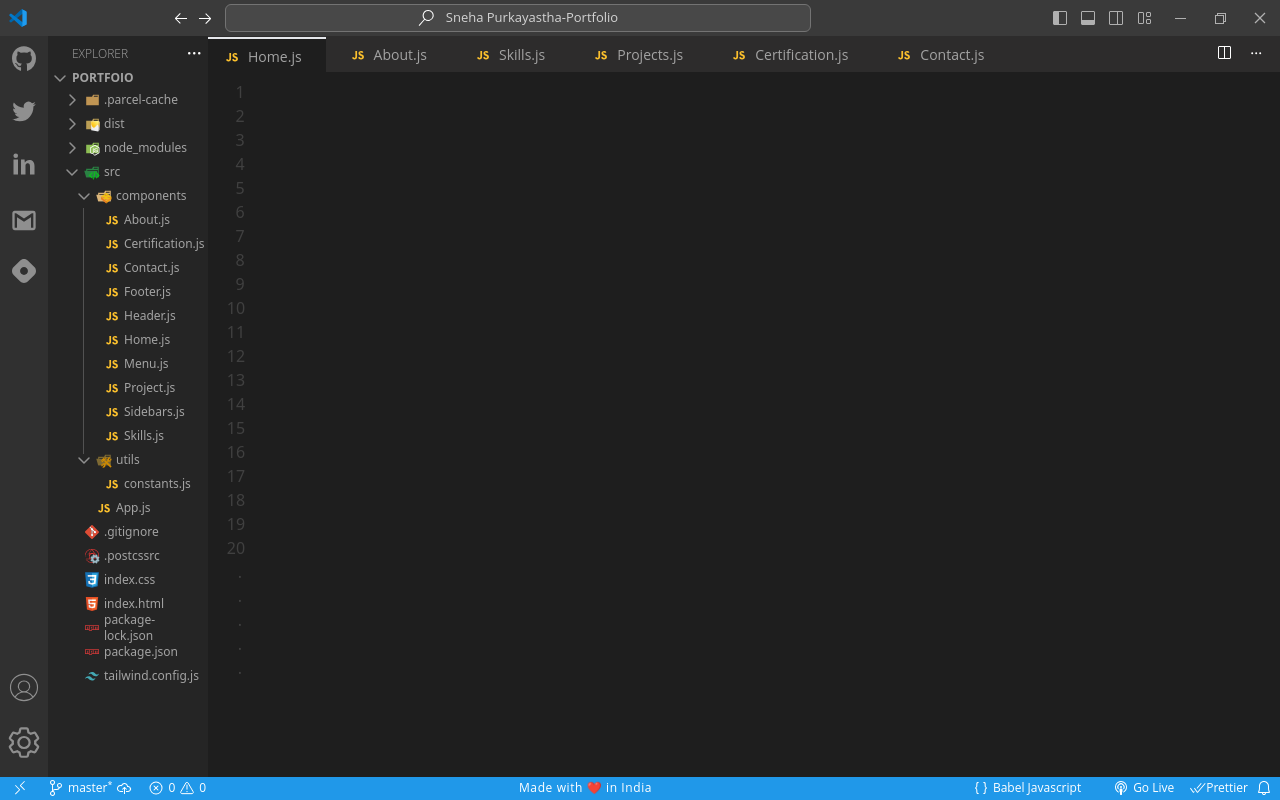
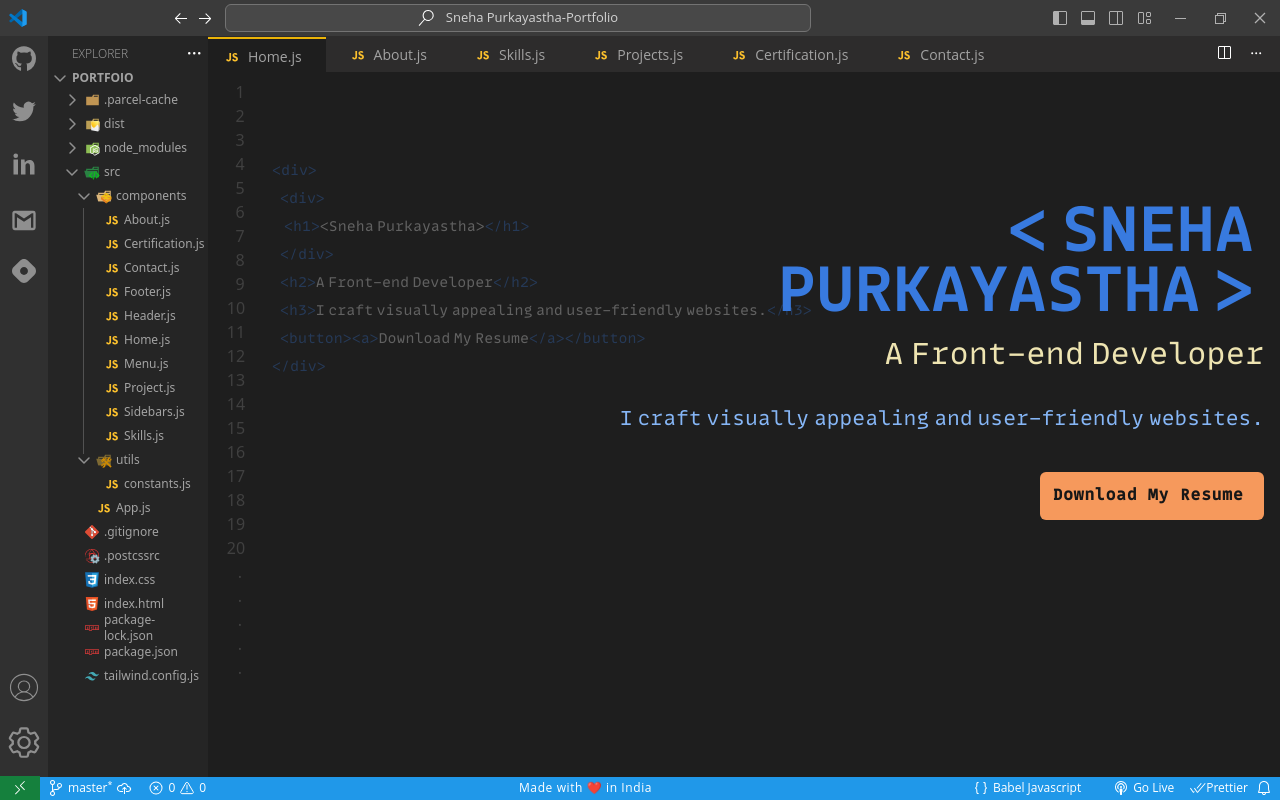
Before and after one commit to snehap02/MyDev-Portfolio, a React (Vite) app: page / in a window 1280 px wide. Shown: the top 800 px of the page. Built offline with nearby package versions, Linux system fonts and the light colour scheme.

Commit message:
completed homepage

```diff
--- a/index.css
+++ b/index.css
@@ -36,4 +36,7 @@
     .resume{
         font-family: 'gintronicMedium';
     }
+    .code{
+        font-family: 'monalisa';
+    }
 }
--- a/src/components/Home.js
+++ b/src/components/Home.js
@@ -30,8 +30,8 @@ const Home = () => {
         <h2>.</h2>
         <h2>.</h2>
       </div>
-      <div className="mobile lg:hidden flex flex-col -ml-2 375:-ml-0">
-        <div className="small font-bold text-[28px] pt-20 375:text-3xl 450:text-4xl 500:text-5xl sm:text-6xl md:text-7xl text-blue">
+      <div className="mobile xl:hidden flex flex-col -ml-2 375:-ml-0">
+        <div className="small font-bold text-[28px] pt-20 375:text-3xl 450:text-4xl 500:text-5xl sm:text-6xl md:text-7xl text-textBlue">
           <h1 className="px-3 uppercase">&lt; Sneha</h1>
           <h1 className="px-3 uppercase">Purkayastha &gt;</h1>
         </div>
@@ -41,11 +41,66 @@ const Home = () => {
         <h3 className="details px-10 -ml-8 mt-8 text-sky sm:text-xl">
           I craft visually appealing and user-friendly websites.
         </h3>
-        <button className="resume mt-10 w-52 text-left ml-2 bg-orange text-neutral-900 cursor-pointer px-2 py-3 font-bold rounded-md hover:bg-opacity-80">
+        <button className="resume mt-10 w-48 sm:w-56 text-left ml-2 bg-textOrange text-neutral-900 cursor-pointer px-2 py-3 font-bold rounded-md hover:bg-opacity-80 text-sm sm:text-base sm:px-3">
           <a>Download My Resume</a>
         </button>
       </div>
-      <div className="desktop hidden lg:flex"></div>
+      <div className="desktop hidden xl:flex">
+        <div className="code text-sm mt-20 font-medium">
+          {/* 🟡 */}
+          <div className="text-textBlue text-opacity-30">&lt;div&gt;</div>
+          <div className="text-textBlue ml-2 mt-2 text-opacity-30">&lt;div&gt;</div>
+          <h1 className="mt-2 text-opacity-30">
+            <span className="text-textBlue ml-3 text-opacity-30">&lt;h1&gt;</span>
+            <span className="text-white text-opacity-30">&lt;Sneha Purkayastha&gt;</span>
+            <span className="text-textBlue text-opacity-30">&lt;/h1&gt;</span>
+          </h1>
+          <div className="text-textBlue ml-2 mt-2 text-opacity-30">&lt;/div&gt;</div>
+          <h2 className="mt-2 text-opacity-30">
+            <span className="text-textBlue ml-2 text-opacity-30">&lt;h2&gt;</span>
+            <span className="text-white text-opacity-30">A Front-end Developer</span>
+            <span className="text-textBlue text-opacity-30">&lt;/h2&gt;</span>
+          </h2>
+          <h3 className="mt-2 text-opacity-30">
+            <span className="text-textBlue ml-2 text-opacity-30">&lt;h3&gt;</span>
+            <span className="text-white text-opacity-30">
+              I craft visually appealing and user-friendly websites.
+            </span>
+            <span className="text-textBlue text-opacity-30">&lt;/h3&gt;</span>
+          </h3>
+          <button className="mt-2 text-opacity-30">
+            <span className="text-textBlue ml-2 text-opacity-30">&lt;button&gt;</span>
+            <span className="text-textBlue text-opacity-30">&lt;a&gt;</span>
+            <span className="text-white text-opacity-30">Download My Resume</span>
+            <span className="text-textBlue text-opacity-30">&lt;/a&gt;</span>
+            <span className="text-textBlue text-opacity-30">&lt;/button&gt;</span>
+          </button>
+          <div className="text-textBlue mt-2 text-opacity-30">&lt;/div&gt;</div>
+
+          {/* 🟡 */}
+        </div>
+        <div className="output flex flex-col text-right -ml-48 2xl:-ml-0 mt-10">
+        <div className="small font-bold text-6xl pt-20 text-textBlue">
+          <h1 className="px-3 uppercase">&lt; Sneha</h1>
+          <h1 className="px-3 uppercase">Purkayastha &gt;</h1>
+        </div>
+        <h2 className="desc text-compYellow text-3xl ml-3 mt-4">
+          <span className="text-pink">A</span> Front-end Developer
+        </h2>
+        <div>
+        <h3 className="details mt-8 text-textSky text-xl">
+          I craft visually appealing and user-friendly websites.
+        </h3>
+        </div>
+
+        <div>
+        <button className="resume mt-10 w-48 sm:w-56 text-left ml-2 bg-textOrange text-neutral-900 cursor-pointer px-2 py-3 font-bold rounded-md hover:bg-opacity-80 sm:text-base sm:px-3">
+          <a>Download My Resume</a>
+        </button>
+        </div>
+
+        </div>
+      </div>
     </div>
   );
 };
--- a/tailwind.config.js
+++ b/tailwind.config.js
@@ -14,12 +14,12 @@ module.exports = {
         '450': '450px',
       },
       colors:{
-        'yellow': '#EEE4B1',
-        'blue': '#387ADF',
-        'sky': '#86B6F6',
-        'pink': '#E9A8F2',
-        'orange': '#F6995C',
-        'green': '#87A922'
+        'compYellow': '#EEE4B1',
+        'textBlue': '#387ADF',
+        'textSky': '#86B6F6',
+        'textPink': '#E9A8F2',
+        'textOrange': '#F6995C',
+        'commentGreen': '#87A922'
       }
     },
   },
```
